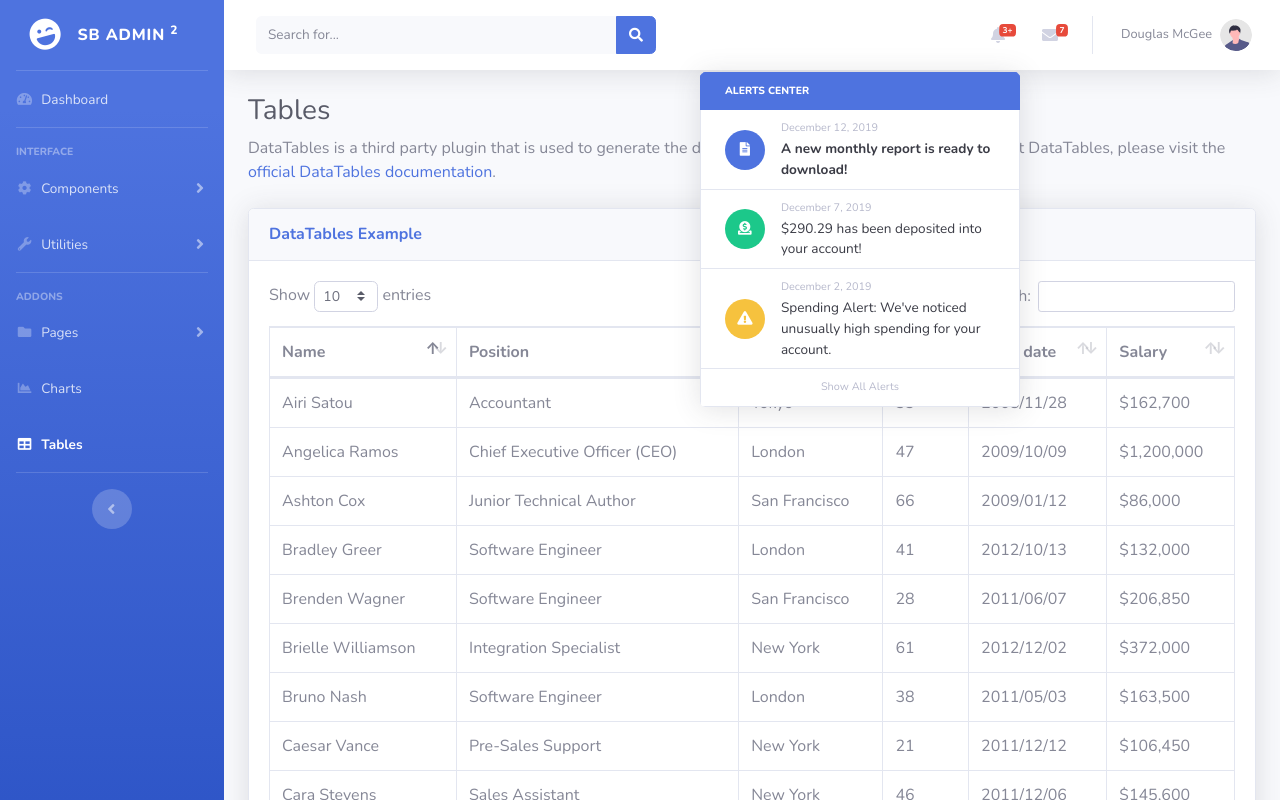
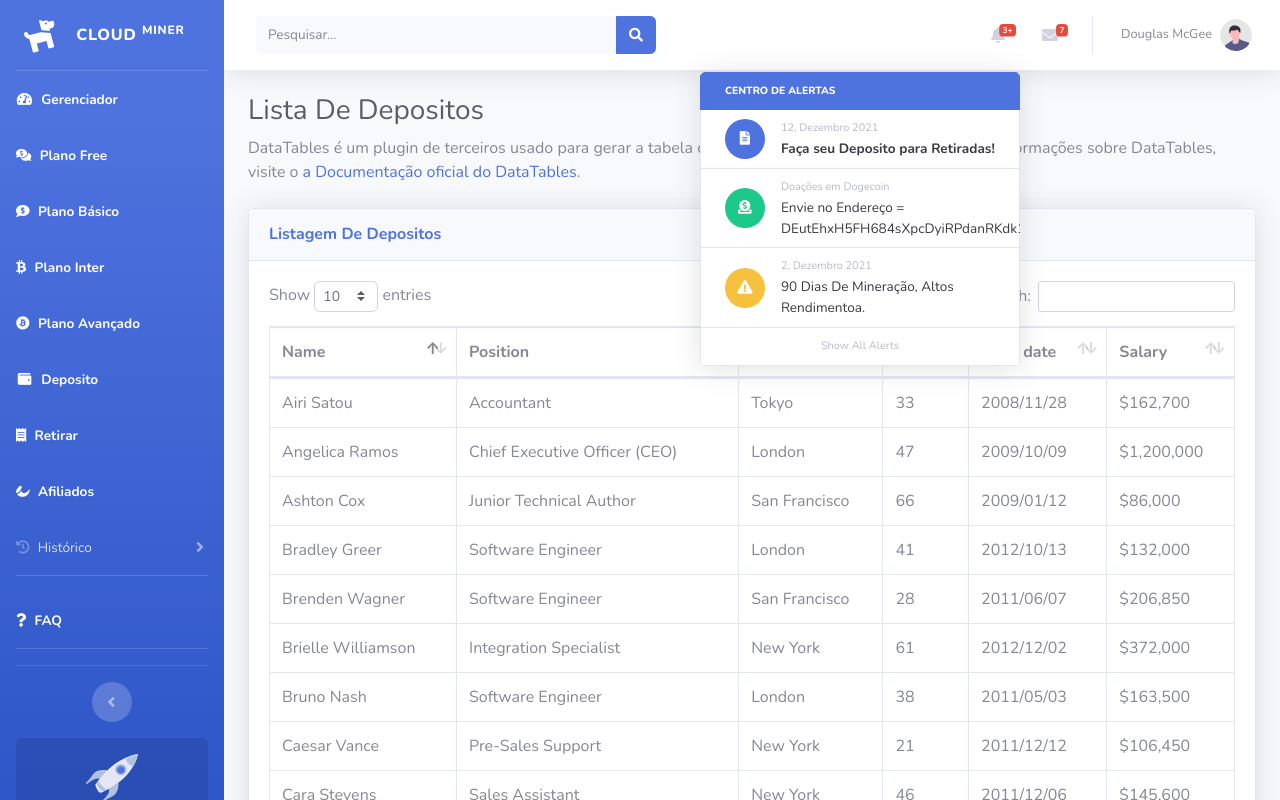
Before and after one commit to domingosjf/Cloud-Miner, a website with bundled scripts: page hist_depositos.html in a window 1280 px wide. Both pictures are taken after a click on the button "3+". Shown: the top 800 px of the page. Built offline with nearby package versions, Linux system fonts and the light colour scheme.

Commit message:
Atualizado -- 07/05/2021

```diff
--- a/hist_depositos.html
+++ b/hist_depositos.html
@@ -9,7 +9,7 @@
     <meta name="description" content="">
     <meta name="author" content="">
 
-    <title>SB Admin 2 - Tables</title>
+    <title>Doge Cloud Miner - Gerenciador</title>
 
     <!-- Custom fonts for this template -->
     <link href="vendor/fontawesome-free/css/all.min.css" rel="stylesheet" type="text/css">
@@ -36,60 +36,78 @@
             <!-- Sidebar - Brand -->
             <a class="sidebar-brand d-flex align-items-center justify-content-center" href="index.html">
                 <div class="sidebar-brand-icon rotate-n-15">
-                    <i class="fas fa-laugh-wink"></i>
+                    <i class="fas fa-dog"></i>
                 </div>
-                <div class="sidebar-brand-text mx-3">SB Admin <sup>2</sup></div>
+                <div class="sidebar-brand-text mx-3">Cloud <sup>Miner</sup></div>
             </a>
 
             <!-- Divider -->
             <hr class="sidebar-divider my-0">
 
             <!-- Nav Item - Dashboard -->
-            <li class="nav-item">
+            <li class="nav-item active">
                 <a class="nav-link" href="index.html">
                     <i class="fas fa-fw fa-tachometer-alt"></i>
-                    <span>Dashboard</span></a>
+                    <span>Gerenciador</span></a>
             </li>
 
-            <!-- Divider -->
-            <hr class="sidebar-divider">
+			<li class="nav-item active">
+                <a class="nav-link" href="free.html">
+					<i class="fas fa-comments-dollar"></i>
+                    <span>Plano Free</span></a>
+            </li>
 
-            <!-- Heading -->
-            <div class="sidebar-heading">
-                Interface
-            </div>
+			<li class="nav-item active">
+                <a class="nav-link" href="basico.html">
+					<i class="fas fa-comment-dollar"></i>
+                    <span>Plano Básico</span></a>
+            </li>
 
-            <!-- Nav Item - Pages Collapse Menu -->
+
+			<li class="nav-item active">
+                <a class="nav-link" href="inter.html">
+                    <i class="fab fa-btc"></i>
+                    <span>Plano Inter</span></a>
+            </li>
+
+			<li class="nav-item active">
+                <a class="nav-link" href="avancado.html">
+                    <i class="fab fa-bitcoin"></i>
+                    <span>Plano Avançado</span></a>
+            </li>
+
+			 <li class="nav-item active">
+                <a class="nav-link" href="deposito.html">
+                    <i class="fas fa-fw fa-wallet"></i>
+                    <span>Deposito</span></a>
+            </li>
+
+			<li class="nav-item active">
+                <a class="nav-link" href="receber.html">
+                    <i class="fas fa-receipt"></i>
+                    <span>Retirar</span></a>
+            </li>
+
+			 </li>
+
+			<li class="nav-item active">
+                <a class="nav-link" href="afiliado.html">
+                    <i class="fab fa-affiliatetheme"></i>
+                    <span>Afiliados</span></a>
+            </li>
+
+
 			<li class="nav-item">
                 <a class="nav-link collapsed" href="#" data-toggle="collapse" data-target="#collapseTwo"
                     aria-expanded="true" aria-controls="collapseTwo">
-                    <i class="fas fa-fw fa-cog"></i>
-                    <span>Components</span>
+                    <i class="fas fa-history"></i>
+                    <span>Histórico</span>
                 </a>
                 <div id="collapseTwo" class="collapse" aria-labelledby="headingTwo" data-parent="#accordionSidebar">
                     <div class="bg-white py-2 collapse-inner rounded">
-                        <h6 class="collapse-header">Custom Components:</h6>
-                        <a class="collapse-item" href="buttons.html">Buttons</a>
-                        <a class="collapse-item" href="cards.html">Cards</a>
-                    </div>
-                </div>
-            </li>
-
-            <!-- Nav Item - Utilities Collapse Menu -->
-            <li class="nav-item">
-                <a class="nav-link collapsed" href="#" data-toggle="collapse" data-target="#collapseUtilities"
-                    aria-expanded="true" aria-controls="collapseUtilities">
-                    <i class="fas fa-fw fa-wrench"></i>
-                    <span>Utilities</span>
-                </a>
-                <div id="collapseUtilities" class="collapse" aria-labelledby="headingUtilities"
-                    data-parent="#accordionSidebar">
-                    <div class="bg-white py-2 collapse-inner rounded">
-                        <h6 class="collapse-header">Custom Utilities:</h6>
-                        <a class="collapse-item" href="utilities-color.html">Colors</a>
-                        <a class="collapse-item" href="utilities-border.html">Borders</a>
-                        <a class="collapse-item" href="utilities-animation.html">Animations</a>
-                        <a class="collapse-item" href="utilities-other.html">Other</a>
+                        <h6 class="collapse-header">Histórico:</h6>
+                        <a class="collapse-item" href="hist_depositos.html">Deposito</a>
+                        <a class="collapse-item" href="hist_retirada.html">Retirada</a>
                     </div>
                 </div>
             </li>
@@ -97,45 +115,17 @@
 			<!-- Divider -->
             <hr class="sidebar-divider">
 
-            <!-- Heading -->
-            <div class="sidebar-heading">
-                Addons
-            </div>
-
-            <!-- Nav Item - Pages Collapse Menu -->
-            <li class="nav-item">
-                <a class="nav-link collapsed" href="#" data-toggle="collapse" data-target="#collapsePages"
-                    aria-expanded="true" aria-controls="collapsePages">
-                    <i class="fas fa-fw fa-folder"></i>
-                    <span>Pages</span>
-                </a>
-                <div id="collapsePages" class="collapse" aria-labelledby="headingPages" data-parent="#accordionSidebar">
-                    <div class="bg-white py-2 collapse-inner rounded">
-                        <h6 class="collapse-header">Login Screens:</h6>
-                        <a class="collapse-item" href="login.html">Login</a>
-                        <a class="collapse-item" href="register.html">Register</a>
-                        <a class="collapse-item" href="forgot-password.html">Forgot Password</a>
-                        <div class="collapse-divider"></div>
-                        <h6 class="collapse-header">Other Pages:</h6>
-                        <a class="collapse-item" href="404.html">404 Page</a>
-                        <a class="collapse-item" href="blank.html">Blank Page</a>
-                    </div>
-                </div>
+			<li class="nav-item active">
+                <a class="nav-link" href="faq.html">
+                    <i class="fas fa-question"></i>
+                    <span>FAQ</span></a>
             </li>
 
-            <!-- Nav Item - Charts -->
-            <li class="nav-item">
-                <a class="nav-link" href="charts.html">
-                    <i class="fas fa-fw fa-chart-area"></i>
-                    <span>Charts</span></a>
-            </li>
 
-            <!-- Nav Item - Tables -->
-            <li class="nav-item active">
-                <a class="nav-link" href="tables.html">
-                    <i class="fas fa-fw fa-table"></i>
-                    <span>Tables</span></a>
-            </li>
+            <!-- Divider -->
+            <hr class="sidebar-divider">
+
+
 
             <!-- Divider -->
             <hr class="sidebar-divider d-none d-md-block">
@@ -143,6 +133,13 @@
             <!-- Sidebar Toggler (Sidebar) -->
             <div class="text-center d-none d-md-inline">
                 <button class="rounded-circle border-0" id="sidebarToggle"></button>
+            </div>
+
+            <!-- Sidebar Message -->
+            <div class="sidebar-card d-none d-lg-flex">
+                <img class="sidebar-card-illustration mb-2" src="img/undraw_rocket.svg" alt="...">
+                <p class="text-center mb-2"><strong>SB Admin Pro</strong> is packed with premium features, components, and more!</p>
+                <a class="btn btn-success btn-sm" href="https://startbootstrap.com/theme/sb-admin-pro">Upgrade to Pro!</a>
             </div>
 
         </ul>
@@ -158,17 +155,15 @@
                 <nav class="navbar navbar-expand navbar-light bg-white topbar mb-4 static-top shadow">
 
                     <!-- Sidebar Toggle (Topbar) -->
-                    <form class="form-inline">
                     <button id="sidebarToggleTop" class="btn btn-link d-md-none rounded-circle mr-3">
                         <i class="fa fa-bars"></i>
                     </button>
-                    </form>
 
                     <!-- Topbar Search -->
                     <form
                         class="d-none d-sm-inline-block form-inline mr-auto ml-md-3 my-2 my-md-0 mw-100 navbar-search">
                         <div class="input-group">
-                            <input type="text" class="form-control bg-light border-0 small" placeholder="Search for..."
+                            <input type="text" class="form-control bg-light border-0 small" placeholder="Pesquisar..."
                                 aria-label="Search" aria-describedby="basic-addon2">
                             <div class="input-group-append">
                                 <button class="btn btn-primary" type="button">
@@ -217,7 +212,7 @@
                             <div class="dropdown-list dropdown-menu dropdown-menu-right shadow animated--grow-in"
                                 aria-labelledby="alertsDropdown">
                                 <h6 class="dropdown-header">
-                                    Alerts Center
+                                    Centro de Alertas
                                 </h6>
                                 <a class="dropdown-item d-flex align-items-center" href="#">
                                     <div class="mr-3">
@@ -226,8 +221,8 @@
                                         </div>
                                     </div>
                                     <div>
-                                        <div class="small text-gray-500">December 12, 2019</div>
-                                        <span class="font-weight-bold">A new monthly report is ready to download!</span>
+                                        <div class="small text-gray-500">12, Dezembro 2021</div>
+                                        <span class="font-weight-bold">Faça seu Deposito para Retiradas!</span>
                                     </div>
                                 </a>
                                 <a class="dropdown-item d-flex align-items-center" href="#">
@@ -237,8 +232,8 @@
                                         </div>
                                     </div>
                                     <div>
-                                        <div class="small text-gray-500">December 7, 2019</div>
-                                        $290.29 has been deposited into your account!
+                                        <div class="small text-gray-500">Doações em Dogecoin</div>
+                                        Envie no Endereço = DEutEhxH5FH684sXpcDyiRPdanRKdk1heF
                                     </div>
                                 </a>
                                 <a class="dropdown-item d-flex align-items-center" href="#">
@@ -248,8 +243,8 @@
                                         </div>
                                     </div>
                                     <div>
-                                        <div class="small text-gray-500">December 2, 2019</div>
-                                        Spending Alert: We've noticed unusually high spending for your account.
+                                        <div class="small text-gray-500">2, Dezembro 2021</div>
+                                        90 Dias De Mineração, Altos Rendimentoa.
                                     </div>
                                 </a>
                                 <a class="dropdown-item text-center small text-gray-500" href="#">Show All Alerts</a>
@@ -268,7 +263,7 @@
                             <div class="dropdown-list dropdown-menu dropdown-menu-right shadow animated--grow-in"
                                 aria-labelledby="messagesDropdown">
                                 <h6 class="dropdown-header">
-                                    Message Center
+                                    Centro de Mensagens
                                 </h6>
                                 <a class="dropdown-item d-flex align-items-center" href="#">
                                     <div class="dropdown-list-image mr-3">
@@ -277,9 +272,9 @@
                                         <div class="status-indicator bg-success"></div>
                                     </div>
                                      <div class="font-weight-bold">
-                                        <div class="text-truncate">Hi there! I am wondering if you can help me with a
-                                            problem I've been having.</div>
-                                        <div class="small text-gray-500">Emily Fowler · 58m</div>
+                                        <div class="text-truncate">Doação em Dogecoin.
+                                            </div>
+                                        <div class="small text-gray-500">Envie Para o Endereço = DEutEhxH5FH684sXpcDyiRPdanRKdk1heF</div>
                                     </div>
                                 </a>
                                 <a class="dropdown-item d-flex align-items-center" href="#">
@@ -332,26 +327,37 @@
                                 <img class="img-profile rounded-circle"
                                     src="img/undraw_profile.svg">
                             </a>
-                            <!-- Dropdown - User Information -->
+                            <!-- Dropdown - Usuario informações -->
                             <div class="dropdown-menu dropdown-menu-right shadow animated--grow-in"
                                 aria-labelledby="userDropdown">
                                 <a class="dropdown-item" href="#">
                                     <i class="fas fa-user fa-sm fa-fw mr-2 text-gray-400"></i>
-                                    Profile
+                                    Perfil
                                 </a>
                                 <a class="dropdown-item" href="#">
                                     <i class="fas fa-cogs fa-sm fa-fw mr-2 text-gray-400"></i>
-                                    Settings
+                                    Definições
+
                                 </a>
                                 <a class="dropdown-item" href="#">
                                     <i class="fas fa-list fa-sm fa-fw mr-2 text-gray-400"></i>
-                                    Activity Log
+                                    Atividades
                                 </a>
+
+								</a>
+                                <div class="dropdown-divider"></div>
+                                <a class="dropdown-item" href="#" data-toggle="modal" data-target="#doacaoModal">
+                                    <i class="fas fa-donate fa-sm fa-fw mr-2 text-gray-400"></i>
+                                    Doação
+                                </a>
+
 								<div class="dropdown-divider"></div>
                                 <a class="dropdown-item" href="#" data-toggle="modal" data-target="#logoutModal">
                                     <i class="fas fa-sign-out-alt fa-sm fa-fw mr-2 text-gray-400"></i>
-                                    Logout
+                                    Sair
                                 </a>
+
+
                             </div>
                         </li>
 
@@ -364,15 +370,15 @@
                 <div class="container-fluid">
 
                     <!-- Page Heading -->
-                    <h1 class="h3 mb-2 text-gray-800">Tables</h1>
-                    <p class="mb-4">DataTables is a third party plugin that is used to generate the demo table below.
-                        For more information about DataTables, please visit the <a target="_blank"
-                            href="https://datatables.net">official DataTables documentation</a>.</p>
+                    <h1 class="h3 mb-2 text-gray-800">Lista De Depositos</h1>
+                    <p class="mb-4">DataTables é um plugin de terceiros usado para gerar a tabela de demonstração abaixo.
+                        Para obter mais informações sobre DataTables, visite o <a target="_blank"
+                            href="https://datatables.net">a Documentação oficial do DataTables</a>.</p>
 
                     <!-- DataTales Example -->
                     <div class="card shadow mb-4">
                         <div class="card-header py-3">
-                            <h6 class="m-0 font-weight-bold text-primary">DataTables Example</h6>
+                            <h6 class="m-0 font-weight-bold text-primary">Listagem De Depositos</h6>
                         </div>
                         <div class="card-body">
                             <div class="table-responsive">
```
Lines whose indentation alone changed are shown as unchanged.
